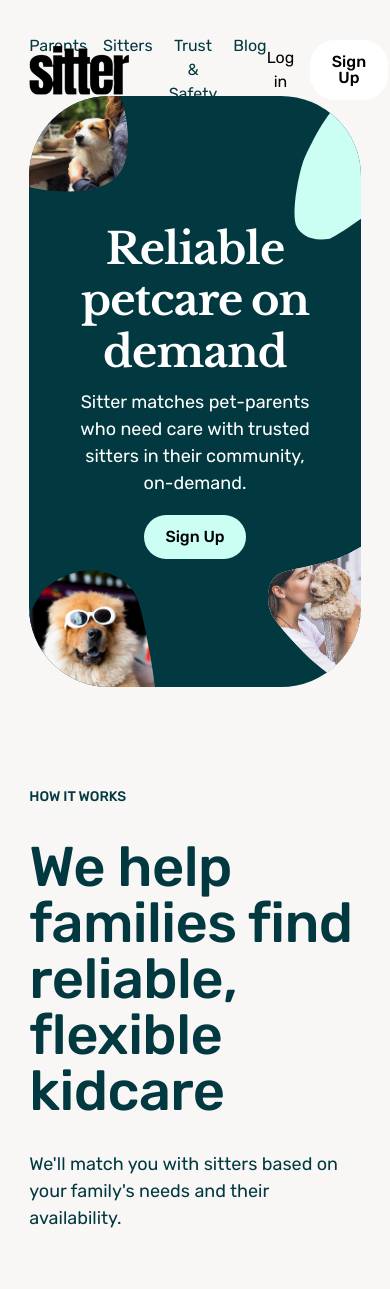
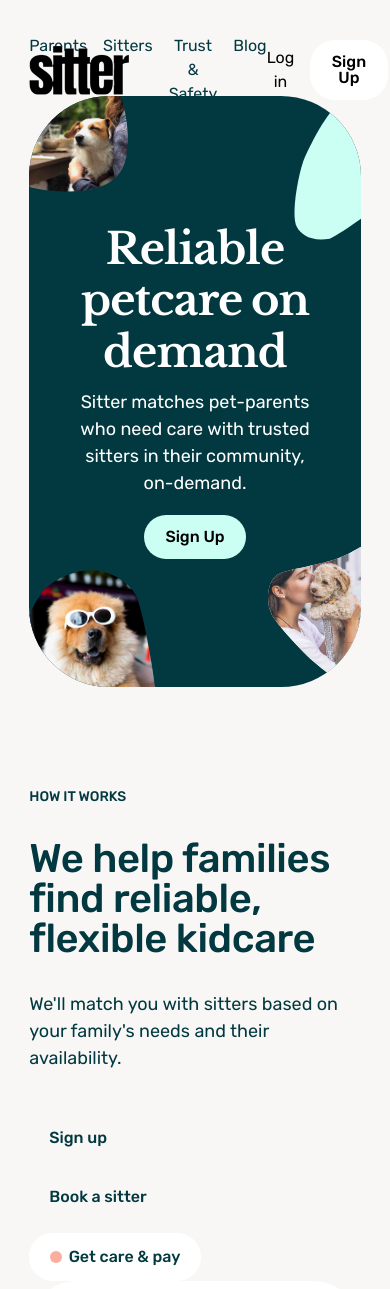
Before and after one commit to samsonc89/otter-replica, a React (Vite) app: page / in a window 390 px wide. Shown: the top 1289 px of the page. Built offline with nearby package versions, Linux system fonts and the light colour scheme.

Commit message:
Adjust font size for content heading

```diff
--- a/src/index.css
+++ b/src/index.css
@@ -117,6 +117,9 @@ h1 {
   .container {
     width: 85%;
   }
+  .content-heading {
+    font-size: 2.5rem;
+  }
 }
 @media screen and (max-width: 767px) {
   h1 {
```
